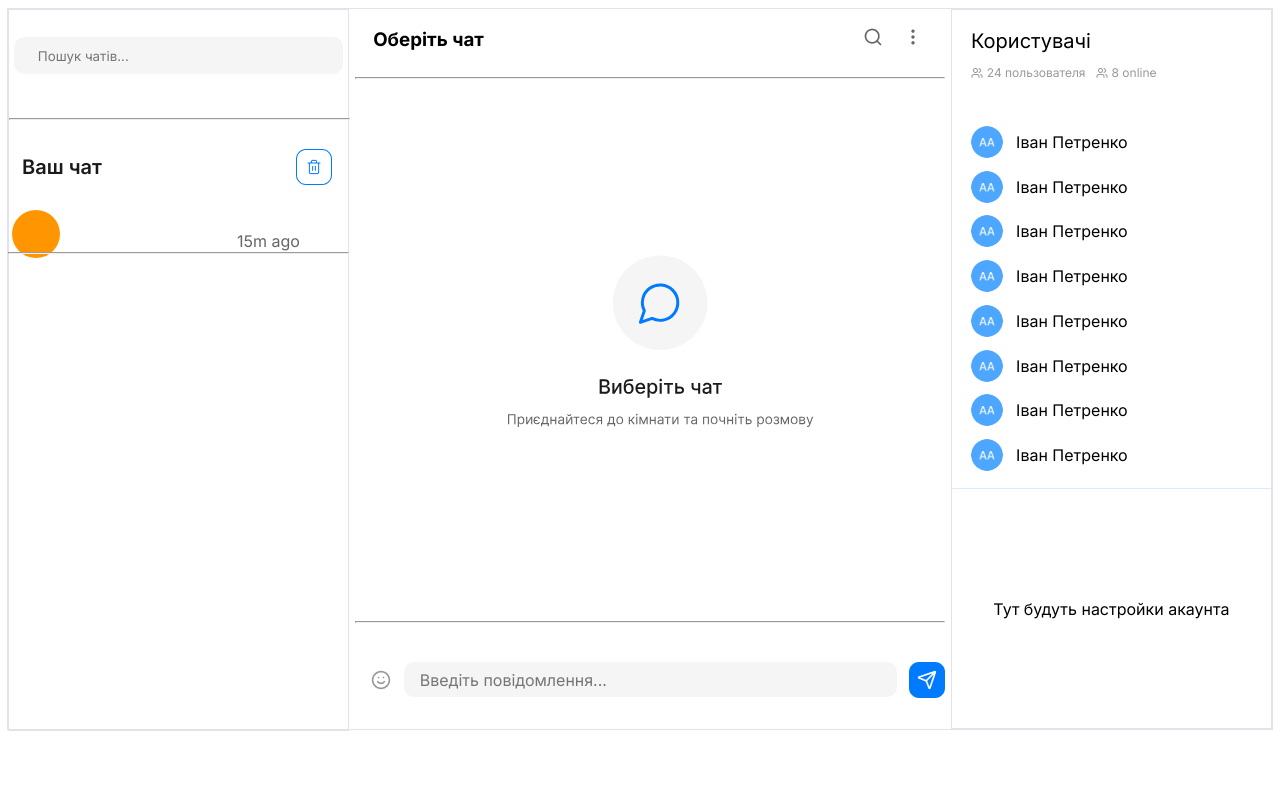
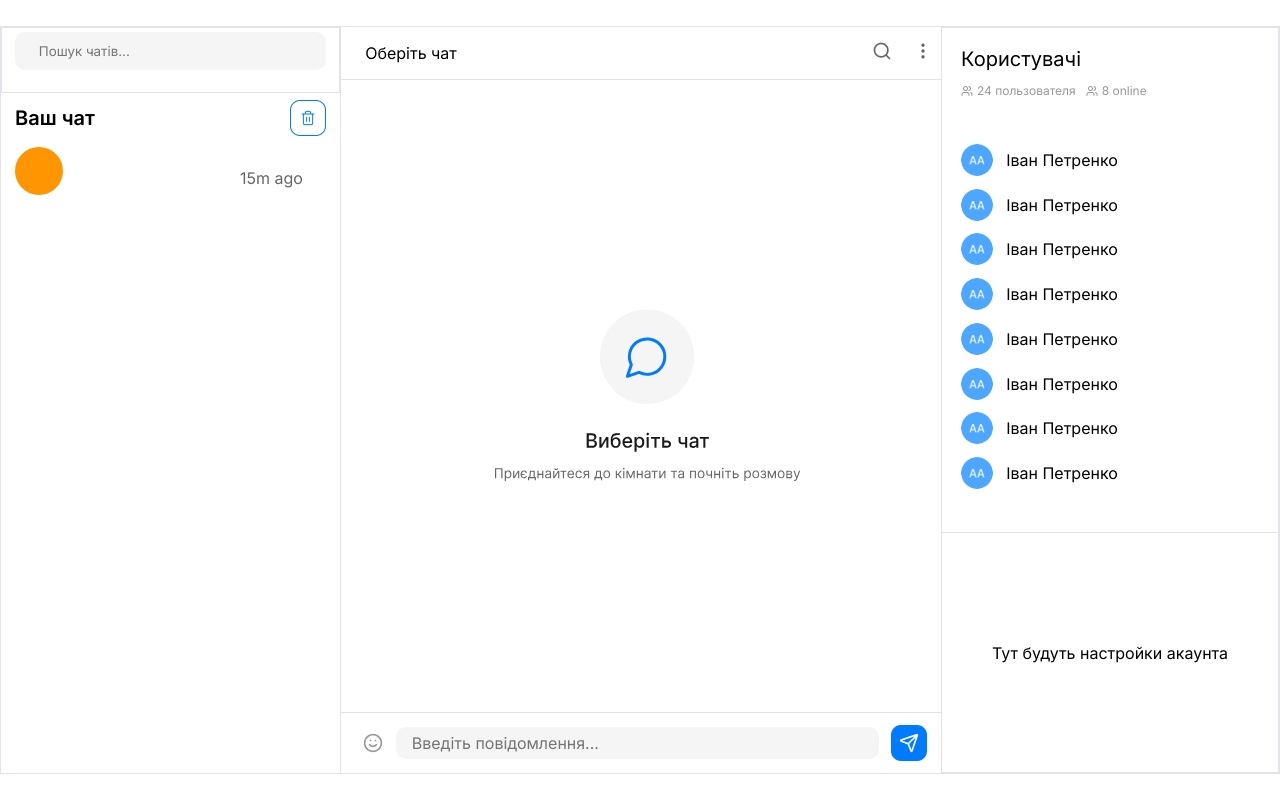
Before and after one commit to LenaFedchenko/chat_project, a Python web app: template chat/templates/chat.html in a window 1280 px wide. Run offline with Jinja, Linux system fonts and the light colour scheme; the template is opened without the code that fills it, so the values that code supplies are empty.

Commit message:
changed styles

```diff
--- a/chat/static/css/chat.css
+++ b/chat/static/css/chat.css
@@ -1,38 +1,68 @@
+** {
+    font-family: 'Inter', sans-serif;
+}
+body {
+    width: 100%;
+    min-height: 100vh;
+    margin: 0;
+    overflow: hidden;
+}
+.visible {
+    display: flex;
+    flex-direction: column;
+    justify-content: flex-start;
+    width: 100%;
+    border-top: 1px #E2E1EC solid;
+    /* margin-top: 32px; */
+    padding-top: 16px;
+}
 .all-page-chat{
     display: flex;
-    width: 100%;
-    height: 90vh;
+    width: 100vw;
+    height: calc(100vh - 6.5vh);
     flex-direction: row;
     border: 1px #E2E1EC solid;
+    box-sizing: border-box;
 }
 .chat-place{
     display: flex;
     width: 47vw;
     height: 100%;
     flex-direction: column;
+    justify-content: flex-start;
+    overflow: hidden;
+    box-sizing: border-box;
 }
 .settings-chat{
     display: flex;
     align-items: center;
     justify-content:space-between;
     padding-left: 24px;
-    width: 43.6vw;
-    gap: 20vw;
+    width: 100%;
+    min-height: 6.5vh;
+    border-bottom: 1px #E2E1EC solid;
+    box-sizing: border-box;
+    flex-shrink: 0;
 }
+
 .creat{
     display: flex;
     align-items: center;
     justify-content: center;
     flex-direction: column;
+    border-bottom: 1px #007AFF26 solid;
+    padding-bottom: 16px;
 }
 .chat, .no-chat {
     display: flex;
-    width: 46.6vw;
-    height: 66.2vh;
+    width: 100%;
+    height: auto;
+    flex: 1;
     flex-direction: column;
     align-items: left;
     overflow-y: auto;
     padding-left: 14px;
+    box-sizing: border-box;
 }
 
 .chat .msg:first-child {
@@ -42,37 +72,51 @@
     display: flex;
     align-items: center;
     justify-content: center;
-    width: 46.6vw;
+    width: 100%;
     height: 7.5vh;
     padding: 1.5vw 1.7vh 1.5vw 1.7vh;
     gap: 5px;
+    box-sizing: border-box;
+}
+.message-panel {
+    display: flex;
+    width: 100%;
+    border-top: 1px #E2E1EC solid;
+    flex-shrink: 0;
+    box-sizing: border-box;
 }
 .typing-field{
-    width: 37.1vw;
+    width: 100%;
     height:  4.1vh;
     border-radius: 10px;
     background-color: #F5F5F5;
     font-size: 1rem;
     border: none;
     padding-left: 16px;
+    box-sizing: border-box;
 }
 .chat {
     display: flex;
     flex-direction: column;
+    align-items: stretch;
     gap: 4.17vh;
+    padding-left: 0;
+    padding-bottom: 12px;
 }
 
 .msg {
-    width: 41.125rem;
+    width: 100%;
     display: flex;
     align-items: flex-start;
     gap: 0.75rem;
+    padding: 0 24px 0 14px;
+    box-sizing: border-box;
     text-wrap: wrap;
 }
 
 .msg.my-message {
     background-color: #F0F8FF;
-    padding: 12px 24px 12px 2px;
+    padding: 12px 24px 12px 14px;
     display: flex;
     align-items: flex-start;
 }
@@ -127,6 +171,7 @@
 .message-form{
     display: flex;
     flex-direction: row;
+    flex: 1;
     gap: 12px;
     align-items: center;
     justify-content: center;
--- a/chat/static/css/create-chat.css
+++ b/chat/static/css/create-chat.css
@@ -1,7 +1,9 @@
-
+** {
+    font-family: 'Inter', sans-serif;
+}
 .create-chat-class {
     background-color: transparent;
-    border: 0.06rem solid #007AFF;
+    border: 0.06rem solid #E2E1EC;
     border-radius: 0.4rem;
     width: 21.1rem;
     height: 2.5rem;
@@ -142,10 +144,9 @@
 
     width: 100%;
     min-height: 4.5rem;
-    padding: 0.25rem;
+    padding: 0.75rem 1rem 0.75rem 14px;
     gap: 0.75rem;
-
-    border-radius: 0.5rem;
+    border-radius: 0;
     box-sizing: border-box;
     cursor: pointer;
 }
--- a/chat/static/css/delete-chat.css
+++ b/chat/static/css/delete-chat.css
@@ -1,3 +1,6 @@
+** {
+    font-family: 'Inter', sans-serif;
+}
 .sec, .sec2 {
     position: fixed;
     top: 0;
--- a/chat/static/css/left.css
+++ b/chat/static/css/left.css
@@ -1,20 +1,26 @@
+** {
+    font-family: 'Inter', sans-serif;
+}
 .left-part{
     display: flex;
-    align-items: center;
+    align-items: stretch;
     flex-direction: column;
     width: 26.5vw;
     height: 100%;
     gap: 1.05vh;
-    border: 1px #E2E1EC solid;
+    border-right: 1px #E2E1EC solid;
 }
 
 .search-chat{
     display: flex;
     align-items: center;
     justify-content: center;
+    width: 100%;
     height: 8.2vh;
     gap: 1.19vh;
     padding: 1.6vh;
+    padding-bottom: 30px;
+    box-sizing: border-box;
 }
 
 .search-chat input{
@@ -28,23 +34,27 @@
 
 .your-chat{
     display: flex;
-    width: 24.2vw;
-    height: 8.5vh;
+    width: 100%;
+    height: auto;
     flex-direction: column;
 }
 
 .header-your-chat{
     display: flex;
     align-items: center;
-    width: 24.2vw;
+    width: 100%;
     height: 4.2vh;
     padding: 14px;
     justify-content: space-between;
+    box-sizing: border-box;
 }
-.header-your-chat h3{
-    font-size: 1.25rem;
+.header-your-chat p{
+    font-family: 'Inter', sans-serif;
     font-weight: 600;
-    color: #1A1A1A;
+    font-style: normal;
+    font-size: 20px;
+    line-height: 30px;
+    letter-spacing: 0px;
 }
 .name-hact{
     display: flex;
@@ -55,8 +65,12 @@
 }
 
 .name-chat p{
-    font-size: 0.75rem;
-    color: #999999;
+    font-family: 'Inter', sans-serif;
+    font-weight: 600;
+    font-style: normal;
+    font-size: 20px;
+    line-height: 30px;
+    letter-spacing: 0px;
 }
 
 .name{
@@ -76,8 +90,15 @@
 }
 .all-chats{
     display: flex;
-    gap: 5vh;
+    width: 100%;
+    /* gap: 5vh; */
     flex-direction: column;
     align-items: left;
 
 }
+
+.visible,
+.search-results {
+    width: 100%;
+    box-sizing: border-box;
+}
--- a/chat/static/css/right.css
+++ b/chat/static/css/right.css
@@ -3,7 +3,9 @@
 .right-part *{
     box-sizing: border-box;
 }
-
+** {
+    font-family: 'Inter', sans-serif;
+}
 .right-part{
     display: flex;
     width: 26.5vw;
@@ -76,7 +78,7 @@
     height: 30vh;
     align-items: center;
     justify-content: center;
-    border-top: 1px solid #007AFF26;
+    border-top: 1px solid #E2E1EC;
     padding: 16px;
     text-align: center;
     flex-shrink: 0;
--- a/chat/static/js/searching.js
+++ b/chat/static/js/searching.js
@@ -25,7 +25,7 @@
                     <div class="avatar">${chat.img_chat}</div>
                     <div class="all-exam">
                         <div class="name-hact">
-                            <h3 class="name">${chat.name_chat}</h3>
+                            <p class="name">${chat.name_chat}</p>
                             <p>15m ago</p>
                         </div>
                         <div>
--- a/chat/templates/chat.html
+++ b/chat/templates/chat.html
@@ -12,10 +12,10 @@
 {% block content %}
 <div class="all-page-chat">
     <div class="left-part">
-        <div class="search-chat">
+        <div class="search-chat" style="border: 1px #E2E1EC solid;">
             <input type="text" name="search" placeholder="Пошук чатів..." style="border: none; width:22vw" class="search">
         </div>
-        <hr style="width: 26.5vw;">
+        <!-- <hr style="width: 26.5vw;"> -->
         <div class="all-chats">
 
             {% include 'particles/modal-del.html' %}
@@ -28,7 +28,7 @@
                 </div>
             {% else %}
                 {% include 'particles/created-chat.html' %}
-                <hr style="width: 26.5vw;">
+                <!-- <hr style="width: 26.5vw;"> -->
             {% endif %}
 
 
@@ -45,24 +45,28 @@
     {% include 'particles/modal-leaving.html' %}
     <div class="chat-place">
         <div class="settings-chat">
-            <h3 class="name-chat">Оберіть чат</h3>
+            <p class="name-chat">Оберіть чат</p>
             <div>
                 <img src="{{url_for('chat.static', filename = 'images/search.png')}}" alt="" style="cursor: pointer;">
                 <img src="{{url_for('chat.static', filename = 'images/more.png')}}" alt="" class="leaving" style="cursor: pointer;">
             </div>
         </div>
-        <hr style="width: 46vw;">
+        <!-- <hr style="width: 46vw;"> -->
 
 
         <div class="no-chat" style="display: flex; align-items: center; justify-content: center;">
             <img src="{{ url_for('chat.static', filename='images/noone.svg') }}" alt="" style="width: 306px; height: 176px;">
         </div>
 
-        <div class="chat" data-current-username="{{ current_user.username or 'anonimus' }}" style="display: none;">
+        <div
+            class="chat"
+            data-current-user-id="{{ current_user.id }}"
+            data-current-username="{{ current_user.username or current_user.email }}"
+            style="display: none;"
+        >
         </div>
-        <div style="width: 46.5vw; height: 2.1vh;"></div>
-        <hr style="width: 46vw;">
-        <div style="display: flex;">
+        <!-- <hr style="width: 46vw;"> -->
+        <div class="message-panel">
             <div class="place-for-message">
                 <img src="{{url_for('chat.static', filename = 'images/emoji.png')}}" alt="">
                 <form action="" method="post" class="message-form">
--- a/chat/templates/particles/all-chats.html
+++ b/chat/templates/particles/all-chats.html
@@ -5,7 +5,7 @@
             <div class ="avatar">{{chat.img_chat}}</div>
             <div class="all-exam">
                 <div class="name-hact">
-                    <h3 class="name">{{chat.name_chat}}</h3>
+                    <p class="name">{{chat.name_chat}}</p>
                     <p>15m ago</p>
                 </div>
                 <div>
--- a/chat/templates/particles/created-chat.html
+++ b/chat/templates/particles/created-chat.html
@@ -1,13 +1,13 @@
 <div class="your-chat">
     <div class="header-your-chat">
-        <h3>Ваш чат</h3>
+        <p>Ваш чат</p>
         <img src="{{url_for('chat.static', filename = 'images/bin.png')}}" alt="" class="del" style="cursor: pointer;">
     </div>
     <div class="example-chat" data-id="{{ created_chat.id }}">
         <div class="avatar">{{created_chat.img_chat}}</div>
         <div class="all-exam">
             <div class="name-hact">
-                <h3 class="name">{{ created_chat.name_chat }}</h3>
+                <p class="name">{{ created_chat.name_chat }}</p>
                 <p>15m ago</p>
             </div>
             <div>
--- a/message/socket.py
+++ b/message/socket.py
@@ -42,6 +42,7 @@
             ava = user_name[:1].upper()
         message_list.append({
             "username": user_name,
+            "user_id": msg.user_id,
             "time": msg.time_of_msg.strftime("%H:%M"),
             "ava": ava,
             "message": msg.text_of_message
@@ -77,6 +78,7 @@
                 "message_text": message.text_of_message,
                 "chat_id": chat_id,
                 "username": username,
+                "user_id": flask_login.current_user.id,
                 "ava": username[:1].upper(),
                 "time": message.time_of_msg.strftime("%H:%M"),
             },
--- a/message/static/js/openChat.js
+++ b/message/static/js/openChat.js
@@ -5,6 +5,7 @@
 const nameChat = document.querySelector('.name-chat')
 const noChat = document.querySelector('.no-chat')
 const currentUsername = messages.dataset.currentUsername
+const currentUserId = messages.dataset.currentUserId
 
 export let selectedChatId = localStorage.getItem("selectedChatId")
 
@@ -58,8 +59,12 @@
     messages.scrollTop = messages.scrollHeight
 }
 
-function myMessageClass(username) {
-    return username === currentUsername ? "my-message" : ""
+function myMessageClass(username, userId) {
+    if (userId !== undefined && userId !== null) {
+        return String(userId) === currentUserId ? "my-message" : ""
+    }
+
+    return String(username).trim() === String(currentUsername).trim() ? "my-message" : ""
 }
 
 socket.on("join_room", (data) => {
@@ -72,7 +77,7 @@
     messages.innerHTML = ""
     data.messages.forEach((msg) => {
         messages.innerHTML += `
-            <div class="msg ${myMessageClass(msg.username)}">
+            <div class="msg ${myMessageClass(msg.username, msg.user_id)}">
                 <div class="avatar">${msg.ava}</div>
 
                 <div class="texts">
@@ -90,7 +95,7 @@
 
 socket.on("message", (data) => {
     messages.innerHTML += `
-            <div class="msg ${myMessageClass(data.username)}">
+            <div class="msg ${myMessageClass(data.username, data.user_id)}">
                 <div class="avatar">${data.ava}</div>
 
                 <div class="texts">
--- a/project/static/css/header.css
+++ b/project/static/css/header.css
@@ -3,7 +3,9 @@
     height: 6.5vh;
     gap: 0.66vw;
 }
-
+header{
+    font-family: 'Inter', sans-serif;
+}
 .logo{
     display: flex;
     gap: 0.39vw;
--- a/project/static/css/modal.css
+++ b/project/static/css/modal.css
@@ -1,3 +1,6 @@
+** {
+    font-family: 'Inter', sans-serif;
+}
 .modal{
     display: flex;
     flex-direction: column;
```
Also changed, not shown: chat/templates/particles/modal-del.html (line endings or trailing spaces), chat/templates/particles/modal-leaving.html (line endings or trailing spaces), chat/templates/particles/no-chats.html (line endings or trailing spaces), project/instance/data.db, project/templates/base.html (line endings or trailing spaces).
